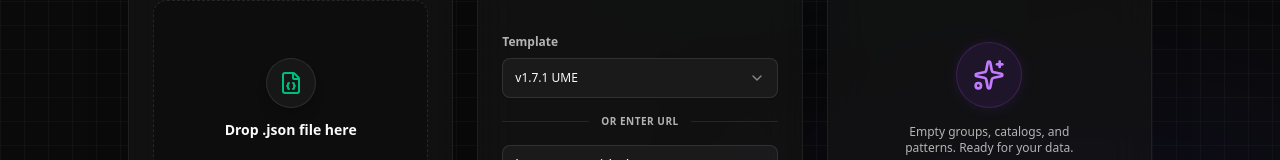
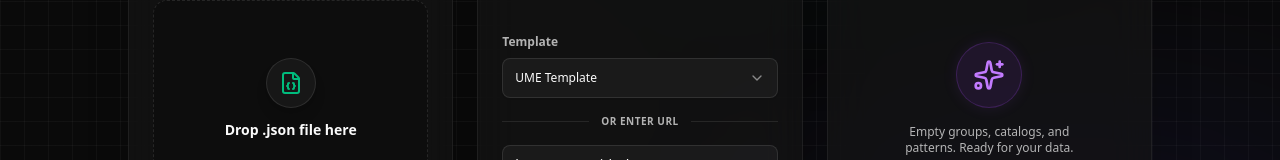
Before and after one commit to nobnobz/omni-snapshot-editor, a Next.js app: page / in a window 1280 px wide. Shown: the part 479-639 px from the top of the page. Built offline with nearby package versions, Linux system fonts and the light colour scheme.

Commit message:
fix: rename templates to UME Template and ensure default selection

```diff
--- a/src/components/editor/ConfigLoader.tsx
+++ b/src/components/editor/ConfigLoader.tsx
@@ -51,7 +51,7 @@ export function ConfigLoader() {
 
     const templates = [
         {
-            label: "v1.7.1 UME",
+            label: "UME Template",
             url: "https://raw.githubusercontent.com/nobnobz/Omni-Template-Bot-Bid-Raiser/refs/heads/main/Older%20Versions/v1.7.1/omni-snapshot-unified-media-experience-v1.7.1-2026-03-02.json"
         },
     ];
--- a/src/components/editor/ImportPatternsModal.tsx
+++ b/src/components/editor/ImportPatternsModal.tsx
@@ -58,7 +58,7 @@ export function ImportPatternsModal({ isOpen, onClose }: ImportPatternsModalProp
 
     const templates = [
         {
-            label: "v1.7.1 UME",
+            label: "UME Template",
             url: "https://raw.githubusercontent.com/nobnobz/Omni-Template-Bot-Bid-Raiser/refs/heads/main/Older%20Versions/v1.7.1/omni-snapshot-unified-media-experience-v1.7.1-2026-03-02.json"
         },
     ];
--- a/src/components/editor/ImportSetupModal.tsx
+++ b/src/components/editor/ImportSetupModal.tsx
@@ -77,7 +77,7 @@ export function ImportSetupModal({ isOpen, onClose }: ImportSetupModalProps) {
 
     const templates = [
         {
-            label: "v1.7.1 UME",
+            label: "UME Template",
             url: "https://raw.githubusercontent.com/nobnobz/Omni-Template-Bot-Bid-Raiser/refs/heads/main/Older%20Versions/v1.7.1/omni-snapshot-unified-media-experience-v1.7.1-2026-03-02.json"
         },
     ];
```
